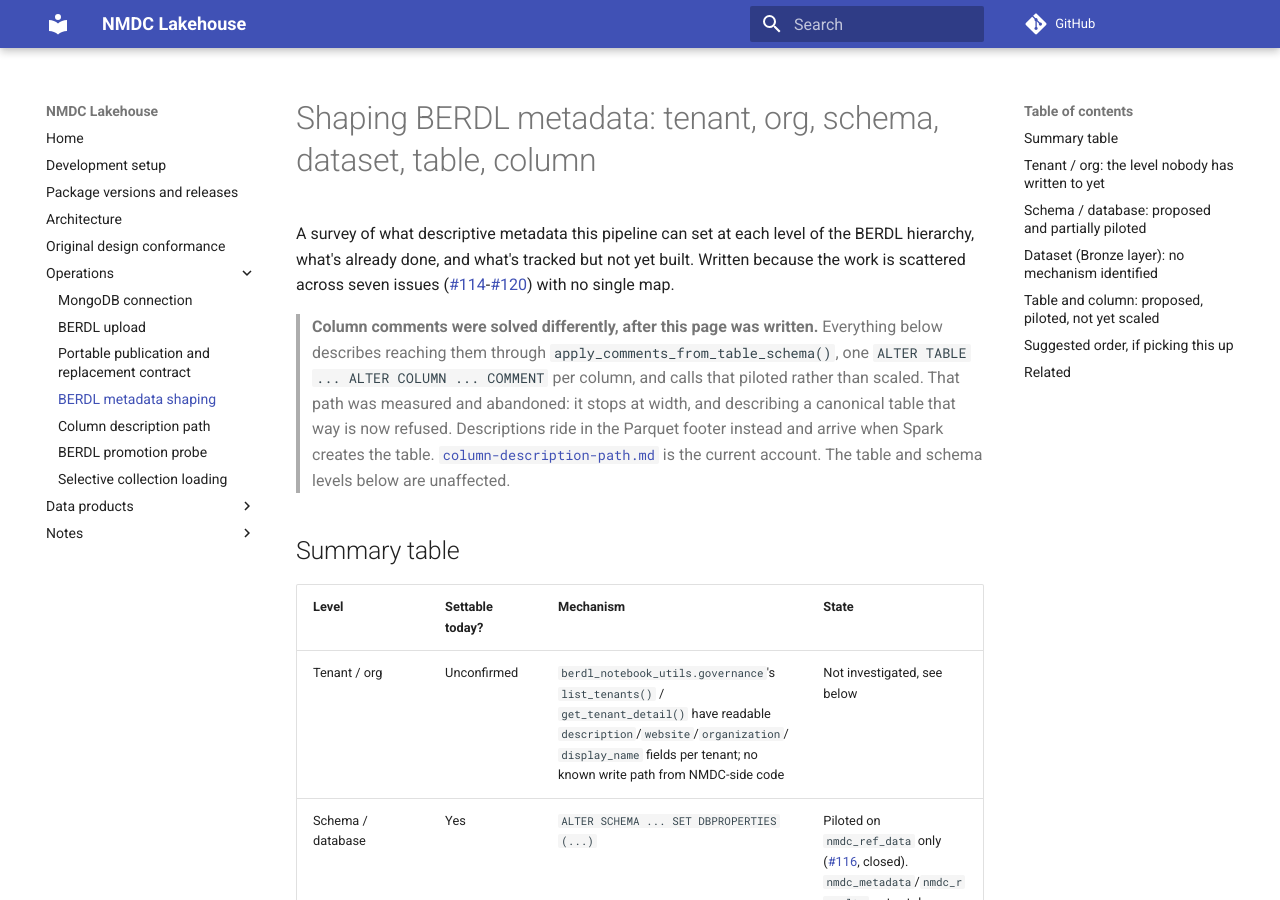
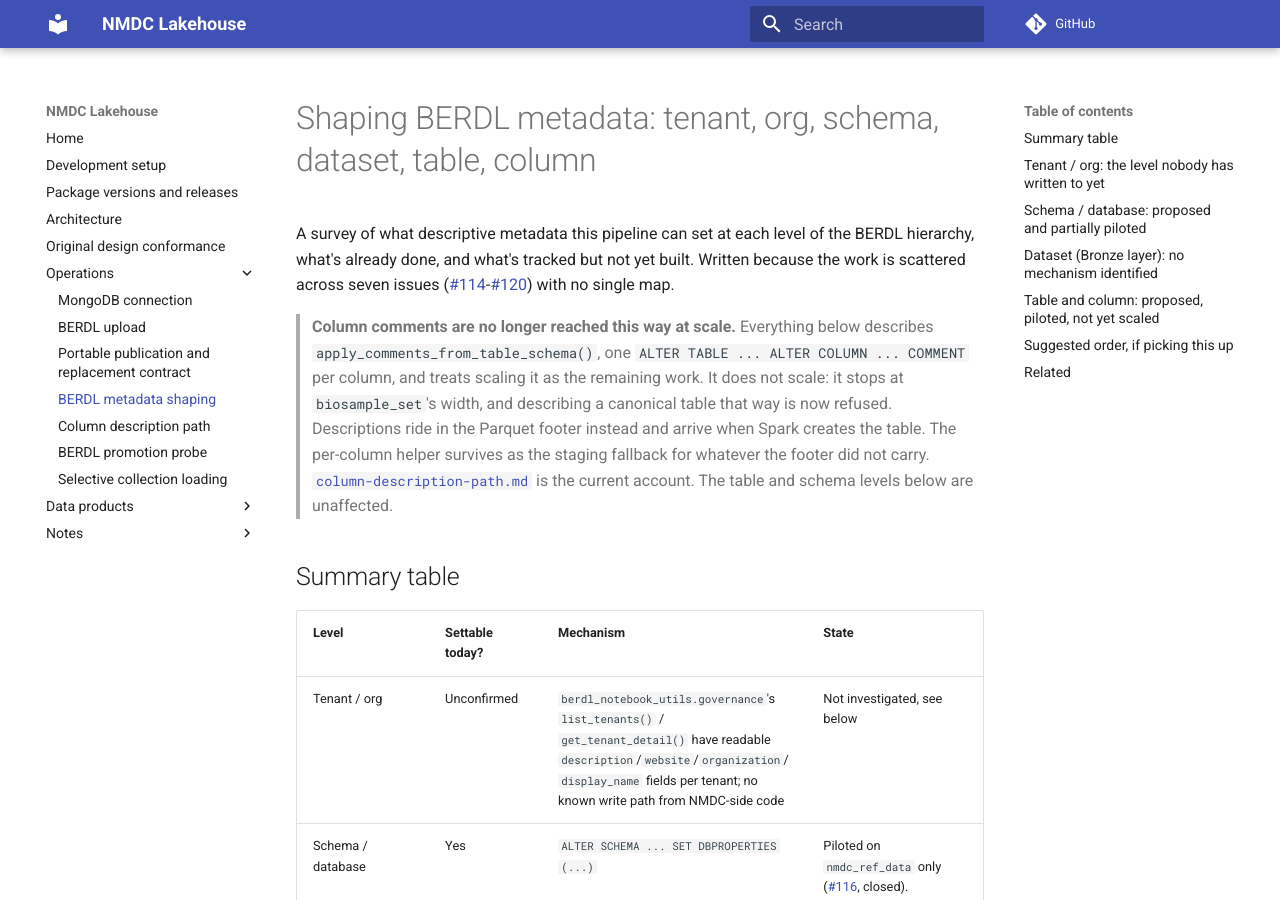
Before and after one commit to microbiomedata/nmdc-lakehouse, an MkDocs documentation site: the page built from docs/berdl-metadata-shaping.md, in a window 1280 px wide and 900 px high. Built offline with MkDocs 1.6.1 and Material for MkDocs 9.7.7, drawn with Linux system fonts in a browser that asks for light colours; comment, search, counter and statistics services are not loaded.

Commit message:
Say when the per-column path still runs, rather than that it is gone
Two absolutes, both mine, both wrong in the same direction. "Nobody applies step
5" and "measured and abandoned" describe the normal case as if it were the only
one. apply_berdl_staging_metadata compares every planned description against the
catalog and calls apply_comments_from_table_schema for the ones missing or
wrong, so the per-column ALTER is still the staging fallback for whatever the
footer did not carry.

That list is empty for a staging namespace loaded from a current snapshot, which
is why the step writes nothing. It is not empty for a table loaded before the
footer key existed, or one whose description changed after the load, and those
are the cases somebody reading this to debug a missing comment is actually in.

Both now state the condition rather than the outcome.

Co-Authored-By: Claude <noreply@anthropic.com>

```diff
--- a/docs/berdl-metadata-shaping.md
+++ b/docs/berdl-metadata-shaping.md
@@ -4,13 +4,13 @@ A survey of what descriptive metadata this pipeline can set at each level of the
 BERDL hierarchy, what's already done, and what's tracked but not yet built. Written
 because the work is scattered across seven issues ([#114](https://github.com/microbiomedata/nmdc-lakehouse/issues/114)-[#120](https://github.com/microbiomedata/nmdc-lakehouse/issues/120)) with no single map.
 
-> **Column comments were solved differently, after this page was written.**
-> Everything below describes reaching them through
-> `apply_comments_from_table_schema()`, one `ALTER TABLE ... ALTER COLUMN ...
-> COMMENT` per column, and calls that piloted rather than scaled. That path was
-> measured and abandoned: it stops at width, and describing a canonical table
-> that way is now refused. Descriptions ride in the Parquet footer instead and
-> arrive when Spark creates the table.
+> **Column comments are no longer reached this way at scale.** Everything below
+> describes `apply_comments_from_table_schema()`, one
+> `ALTER TABLE ... ALTER COLUMN ... COMMENT` per column, and treats scaling it as
+> the remaining work. It does not scale: it stops at `biosample_set`'s width, and
+> describing a canonical table that way is now refused. Descriptions ride in the
+> Parquet footer instead and arrive when Spark creates the table. The per-column
+> helper survives as the staging fallback for whatever the footer did not carry.
 > [`column-description-path.md`](column-description-path.md) is the current
 > account. The table and schema levels below are unaffected.
 
```
Also changed, not shown: docs/column-description-path.md (+12 -2 lines).
